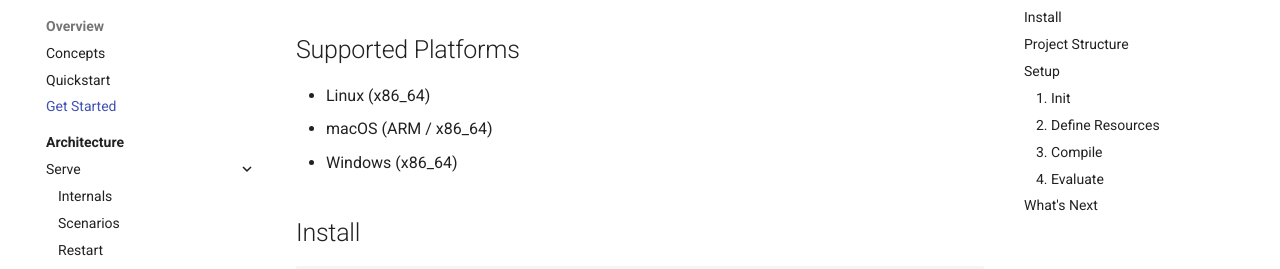
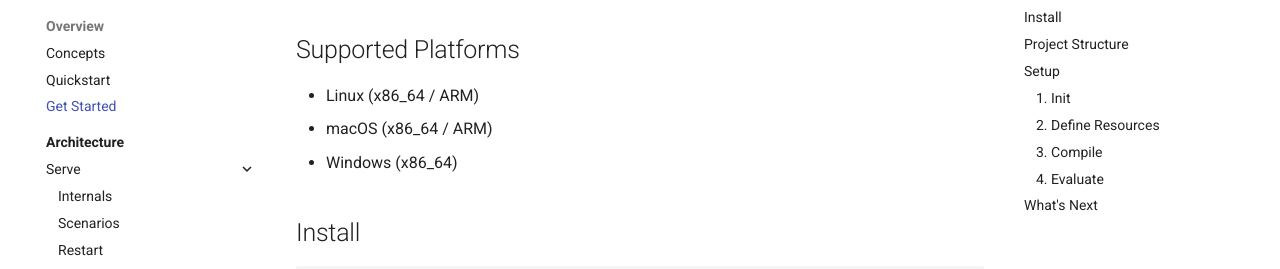
Before and after one commit to nagi-project/nagi, an MkDocs documentation site: the page built from docs/en/overview/get-started.md, in a window 1280 px wide and 900 px high. Shown: the part 148-417 px from the top of the window. Built offline with MkDocs 1.6.1 and Material for MkDocs 9.7.7, drawn with Linux system fonts in a browser that asks for light colours; comment, search, counter and statistics services are not loaded.

Commit message:
docs: add Linux ARM to supported platforms

```diff
--- a/docs/en/overview/get-started.md
+++ b/docs/en/overview/get-started.md
@@ -2,8 +2,8 @@
 
 ## Supported Platforms
 
-- Linux (x86_64)
-- macOS (ARM / x86_64)
+- Linux (x86_64 / ARM)
+- macOS (x86_64 / ARM)
 - Windows (x86_64)
 
 ## Install
```
Also changed, not shown: docs/ja/overview/get-started.md (+2 -2 lines).
